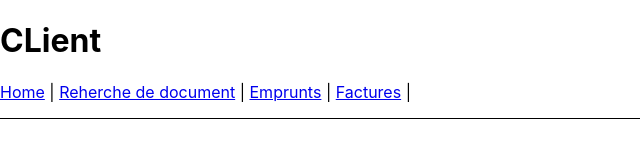
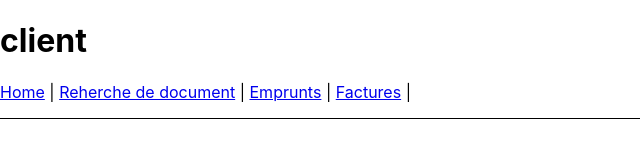
Before and after one commit to RobinInTheHoodd/Tp-Synthese-React-Spring-boot, a React (Create React App) app in the folder React/bibliotheque/: page / in a window 1280 px wide. Shown: the top 160 px of the page, without its empty margins (0-640 px from the left). Built offline with nearby package versions, Linux system fonts and the light colour scheme.

Commit message:
Modif Title Header

```diff
--- a/React/bibliotheque/src/components/Header/Header.jsx
+++ b/React/bibliotheque/src/components/Header/Header.jsx
@@ -52,7 +52,7 @@ export default function Header({ headerFor }){
 
     return (
         <div>
-        <h1>CLient</h1>
+        <h1>{headerFor}</h1>
         <nav
           style={{
             borderBottom: "solid 1px",
```
